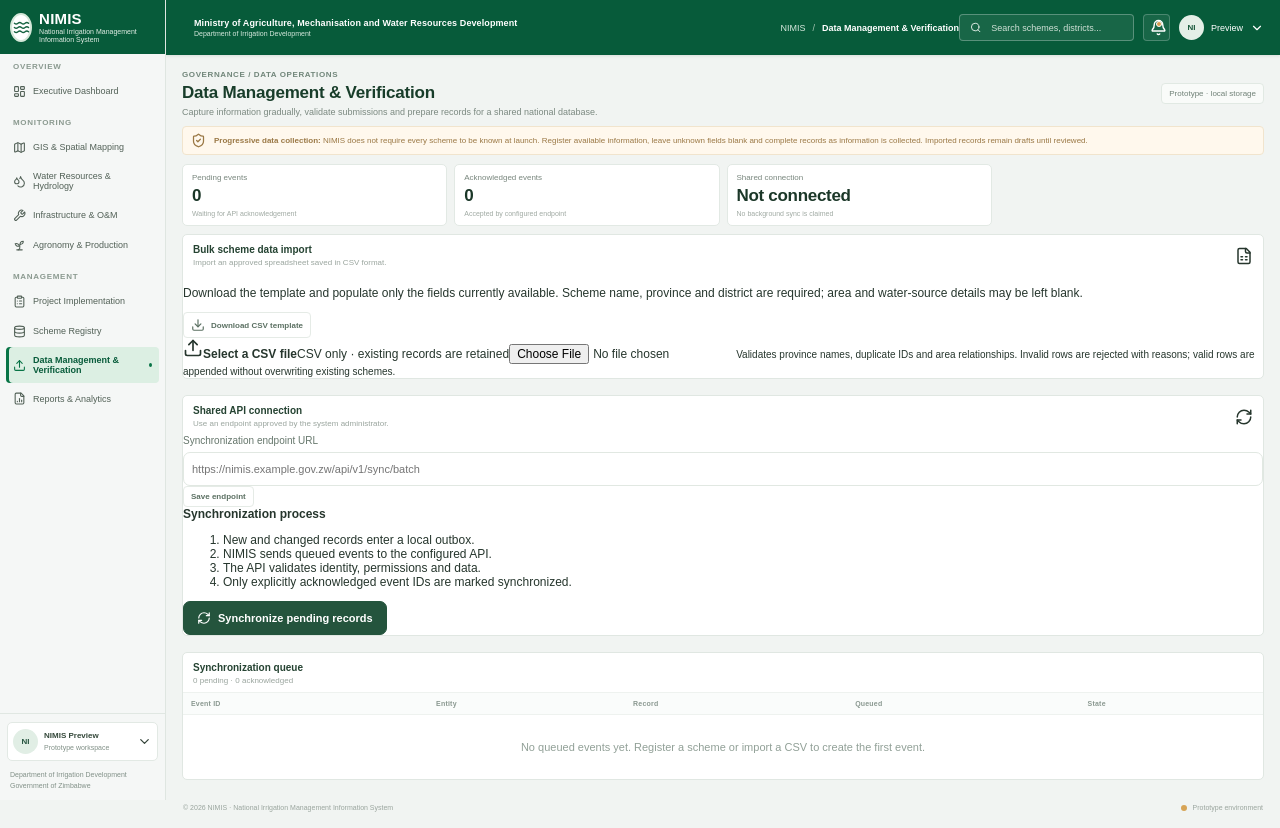
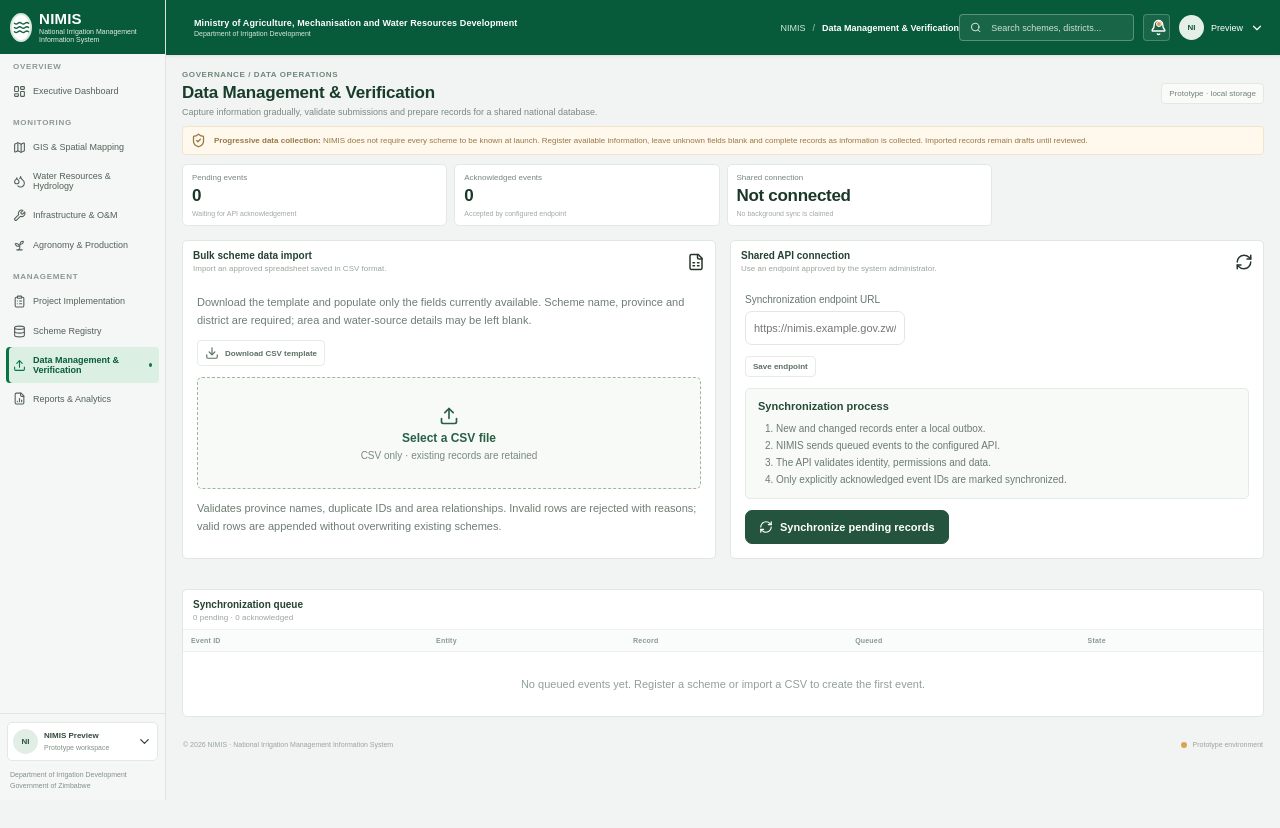
Before and after one commit to CipherBloom07/NIMIS, a React (Vite) app: page / in a window 1280 px wide. Both pictures are taken after a click on the button "Data Management & Verification". After the commit the page ends 800 px from the top, so only its background shows below. Built offline with nearby package versions, Linux system fonts and the light colour scheme.

Commit message:
Style NIMIS data intake and synchronization workspace

```diff
--- a/src/styles.css
+++ b/src/styles.css
@@ -158,3 +158,16 @@ body{background:#f1f4f2}
 .programme-legend b{color:#2d4938;font-size:8px}
 .programme-a{background:#17885c}.programme-b{background:#349ac4}.programme-c{background:#e6a13b}.programme-d{background:#8c79c8}
 @media(max-width:680px){.programme-chart{gap:14px;padding:12px 8px}.programme-donut{width:112px;height:112px;flex-basis:112px}.programme-donut:before{width:74px;height:74px}.programme-legend{min-width:118px}.trend-chart{height:170px}}
+
+/* Data intake and synchronization workspace */
+.data-ops-grid{display:grid;grid-template-columns:1fr 1fr;gap:14px;margin:14px 0}
+.data-ops-body{padding:14px;display:flex;flex-direction:column;align-items:flex-start;gap:11px}
+.data-ops-body>p,.muted-copy{font-size:11px;line-height:1.6;color:#6e7e73;margin:0}
+.import-drop{position:relative;width:100%;min-height:112px;border:1px dashed #9bb8a5;background:#f7faf7;border-radius:5px;display:flex;flex-direction:column;align-items:center;justify-content:center;gap:5px;color:#286044;cursor:pointer}
+.import-drop strong{font-size:12px}.import-drop span{font-size:10px;color:#7a8a7e}.import-drop input{position:absolute;inset:0;width:100%;height:100%;opacity:0;cursor:pointer}
+.sync-explainer{width:100%;background:#f7faf7;border:1px solid #e3ebe5;padding:10px 12px;border-radius:5px}
+.sync-explainer strong{font-size:11px;color:#284b37}.sync-explainer ol{padding-left:18px;margin:7px 0 0;color:#6c7b71;font-size:10px;line-height:1.7}
+.import-result{display:flex;flex-direction:column;gap:4px;width:100%;padding:9px;background:#f7faf7;border-left:3px solid #39875b;color:#52665a;font-size:10px}
+.import-result strong{color:#24583b}.message-dismiss{margin-left:auto;border:0;background:transparent;color:inherit;font-size:10px;cursor:pointer}
+.spin{animation:nimis-spin 1s linear infinite}@keyframes nimis-spin{to{transform:rotate(360deg)}}
+@media(max-width:760px){.data-ops-grid{grid-template-columns:1fr}.data-ops-body{padding:11px}}
```
